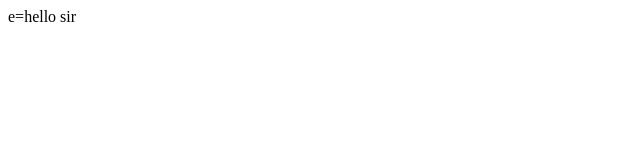
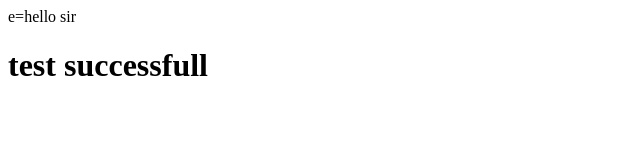
Before and after one commit to ramansrivastavaa/ramansrivastavaa, a plain HTML site: page index.html in a window 1280 px wide. Shown: the whole page, without its empty margins (0-640 px from the left). Drawn offline with Linux system fonts and the light colour scheme.

Commit message:
Update index.html

```diff
--- a/index.html
+++ b/index.html
@@ -1,5 +1,6 @@
 <html>
   <bodY>
     <p>e=hello sir</p>
+    <h1>test successfull</h1>
     </body>
 </html>
```
